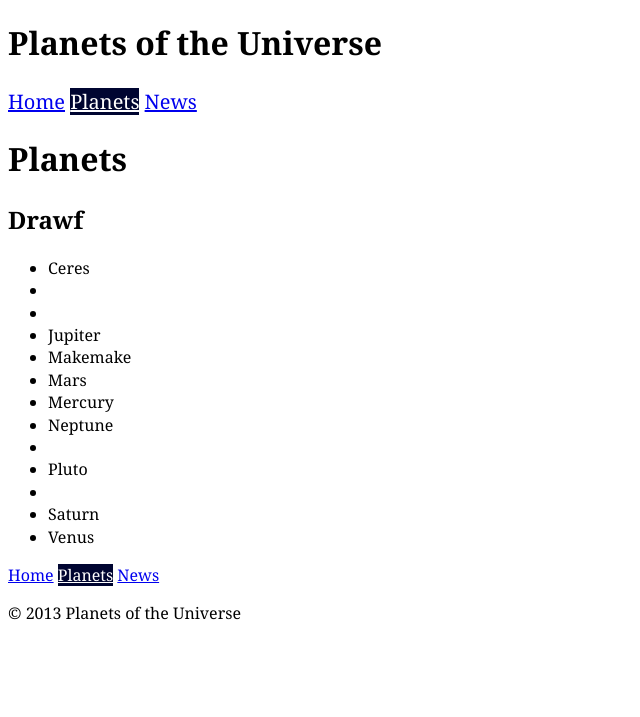
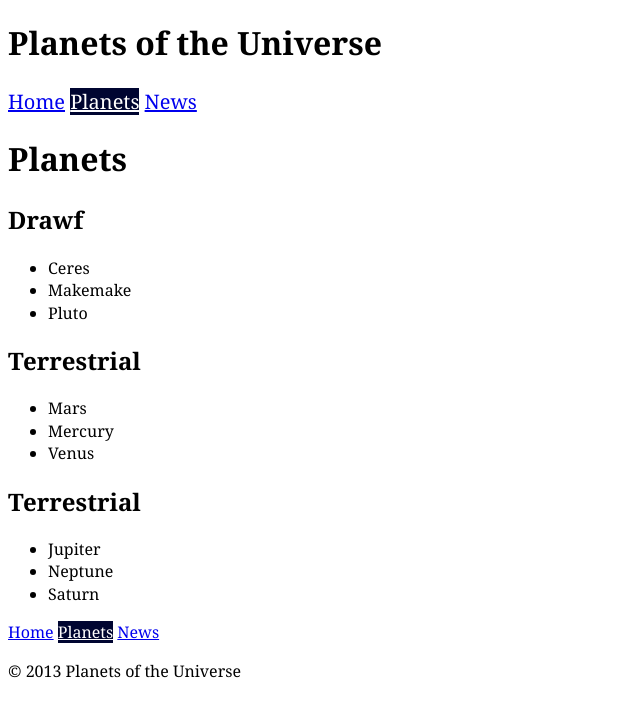
Before and after one commit to smileymike/planets-of-the-universe, a Jekyll site: the page built from planets/index.html, in a window 1280 px wide. Shown: the top 717 px of the page, without its empty margins (0-640 px from the left). Built offline with Jekyll 4.4.1, drawn with Linux system fonts in a browser that asks for light colours.

Commit message:
Looping Over pages by types - repetitive html code version

```diff
--- a/planets/index.html
+++ b/planets/index.html
@@ -8,8 +8,34 @@ layout: default
 
 <ul>
 	{% for planet in site.pages %}
-		<li>
-			{{planet.title}}
-		</li>
+		{% if planet.type == 'dwarf' %}
+			<li>
+				{{planet.title}}
+			</li>
+		{% endif %}
 	{% endfor %}
 </ul>
+
+<h2>Terrestrial</h2>
+
+<ul>
+	{% for planet in site.pages %}
+		{% if planet.type == 'terrestrial' %}
+			<li>
+				{{planet.title}}
+			</li>
+		{% endif %}
+	{% endfor %}
+</ul>
+
+<h2>Terrestrial</h2>
+
+<ul>
+	{% for planet in site.pages %}
+		{% if planet.type == 'gas-giant' %}
+			<li>
+				{{planet.title}}
+			</li>
+		{% endif %}
+	{% endfor %}
+</ul>
```
